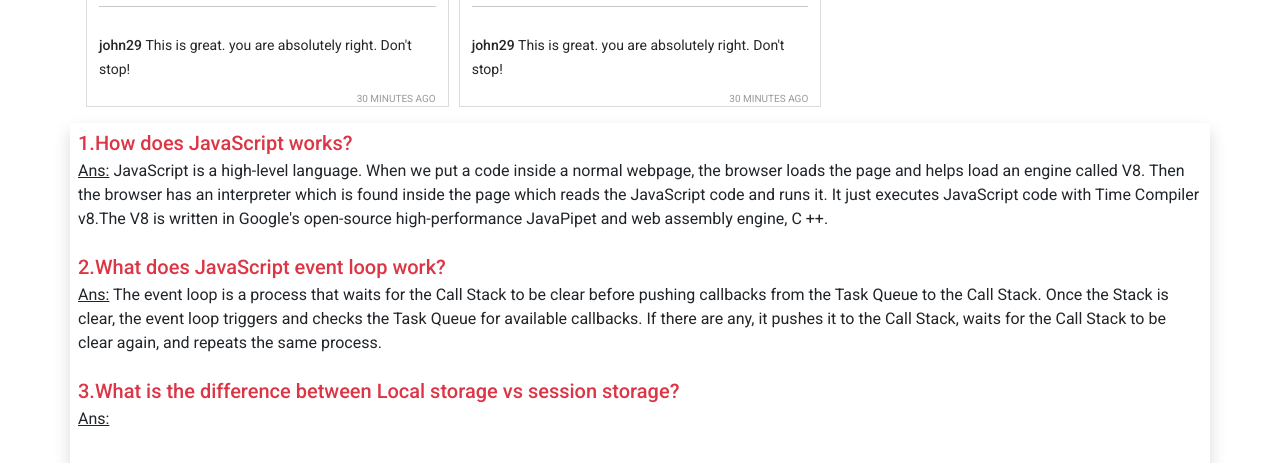
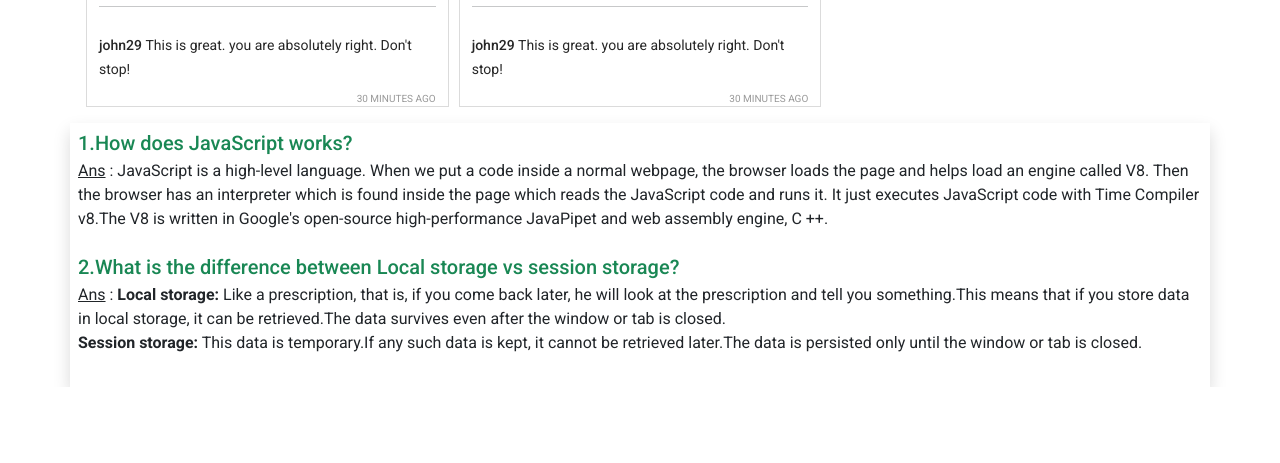
Before and after one commit to Hamidul-1/insta-shohor, a plain HTML site: page index.html in a window 1280 px wide. Shown: the part 1425-1888 px from the top of the page. After the commit the page ends 1812 px from the top, so only its background shows below. Drawn offline with nearby package versions, Linux system fonts and the light colour scheme.

Commit message:
first commit

```diff
--- a/index.html
+++ b/index.html
@@ -78,13 +78,16 @@
             </div>
         </main>
         <section class="container shadow p-2 rounded-4">
-            <h5 class="text-danger mb-1">1.How does JavaScript works?</h5>
-            <p class="mb-4"><u>Ans:</u> JavaScript is a high-level language. When we put a code inside a normal webpage, the browser loads the page and helps load an engine called V8. Then the browser has an interpreter which is found inside the page which reads the JavaScript code and runs it. It just executes JavaScript code with Time Compiler v8.The V8 is written in Google's open-source high-performance JavaPipet and web assembly engine, C ++.
+            <h5 class="text-success mb-1">1.How does JavaScript works?</h5>
+            <p class="mb-4"><u>Ans</u> : JavaScript is a high-level language. When we put a code inside a normal webpage, the browser loads the page and helps load an engine called V8. Then the browser has an interpreter which is found inside the page which reads the JavaScript code and runs it. It just executes JavaScript code with Time Compiler v8.The V8 is written in Google's open-source high-performance JavaPipet and web assembly engine, C ++.
             </p>
-            <h5 class="text-danger mb-1">2.What does JavaScript event loop work?</h5>
-            <p class="mb-4"><u>Ans:</u> The event loop is a process that waits for the Call Stack to be clear before pushing callbacks from the Task Queue to the Call Stack. Once the Stack is clear, the event loop triggers and checks the Task Queue for available callbacks. If there are any, it pushes it to the Call Stack, waits for the Call Stack to be clear again, and repeats the same process. </p>
-            <h5 class="text-danger mb-1">3.What is the difference between Local storage vs session storage?</h5>
-            <p class="mb-4"><u>Ans:</u> </p>
+
+            <h5 class="text-success mb-1">2.What is the difference between Local storage vs session storage?</h5>
+            <p class="mb-4"><u>Ans</u> : <b>Local storage:</b>
+                Like a prescription, that is, if you come back later, he will look at the prescription and tell you something.This means that if you store data in local storage, it can be retrieved.The data survives even after the window or tab  is closed. <br>
+                <b>Session storage:</b>
+                This data is temporary.If any such data is kept, it cannot be retrieved later.The data is persisted only until the window or tab is closed.
+            </p>
         </section>
         <footer></footer>
 
--- a/js/app.js
+++ b/js/app.js
@@ -143,8 +143,8 @@ const showPosts = (posts) => {
 };
 
 const displayLikedPosts = () => {
-  /* const like = document.getElementById('liked')
-  like.innerHTML = ""; */
+  const like = document.getElementById('liked')
+  like.innerHTML = "";
     const likedPosts = getLikedPosts();
     likedPosts.forEach((post) => {
         const div = createPost(post);
```
